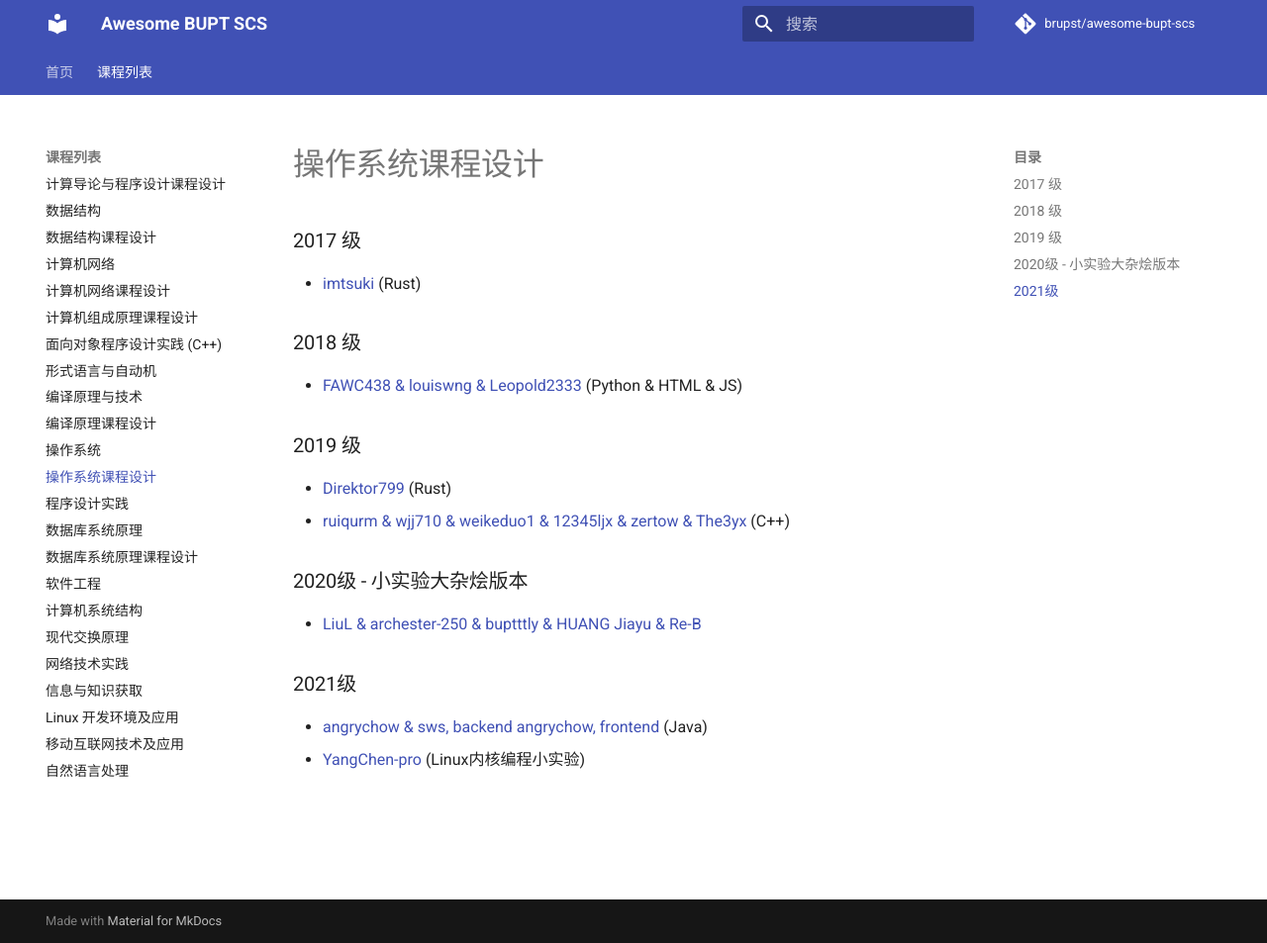
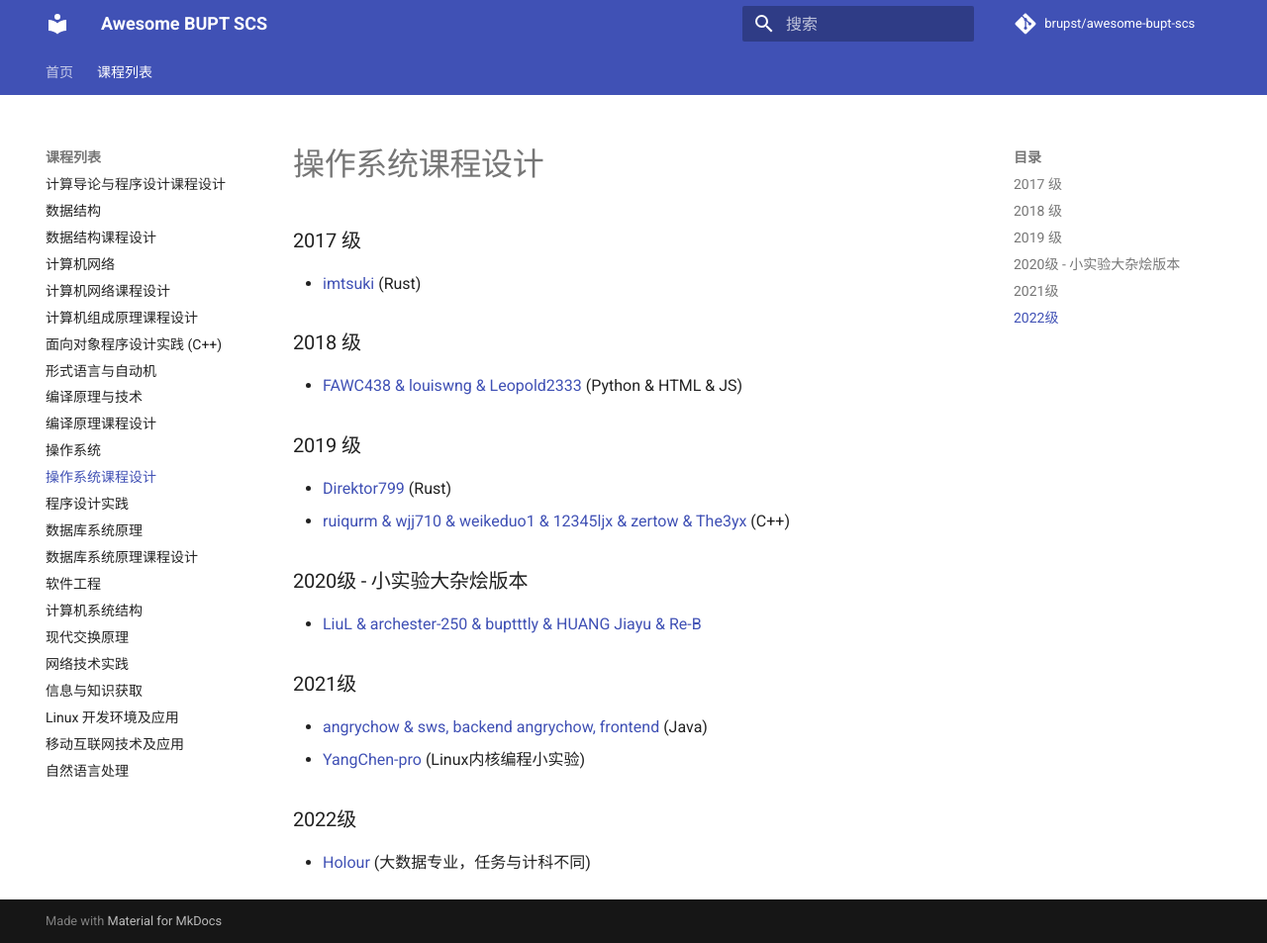
Before and after one commit to brupst/awesome-bupt-scs, an MkDocs documentation site: the page built from projects/Advanced-Labs-in-Operating-Systems.md, in a window 1280 px wide and 953 px high. Shown: the whole window at 99% size. Built offline with MkDocs 1.6.1 and Material for MkDocs 9.7.7, drawn with Linux system fonts in a browser that asks for light colours; comment, search, counter and statistics services are not loaded.

Commit message:
添加了22级程序设计实践、操作系统课程设计大作业 (#122)

```diff
--- a/projects/Advanced-Labs-in-Operating-Systems.md
+++ b/projects/Advanced-Labs-in-Operating-Systems.md
@@ -22,3 +22,7 @@
 
 - [angrychow & sws, backend](https://github.com/angrychow/SOS) [angrychow, frontend](https://github.com/angrychow/SOS-frontend) (Java)
 - [YangChen-pro](https://github.com/YangChen-pro/bupt-assignments/tree/main/3rd%20year%20of%20BUPT/Second%20semester/Operating%20System%20Course%20Design/%E6%8A%A5%E5%91%8A) (Linux内核编程小实验)
+
+### 2022级
+
+- [Holour](https://github.com/Holour/OS) (大数据专业，任务与计科不同)
```
Also changed, not shown: projects/Program-Practice.md (+1 -0 lines).
